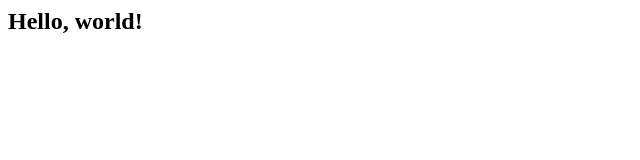
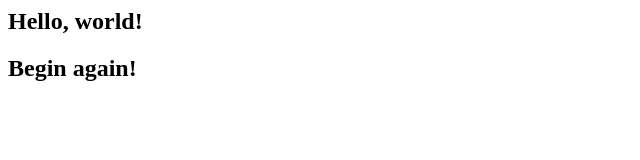
Before and after one commit to ionutcalofir/ionutcalofir.github.io, a plain HTML site: page index.html in a window 1280 px wide. Shown: the whole page, without its empty margins (0-640 px from the left). Drawn offline with Linux system fonts and the light colour scheme.

Commit message:
Update main page

```diff
--- a/index.html
+++ b/index.html
@@ -1 +1,2 @@
 <h2>Hello, world!</h2>
+<h2>Begin again!</h2>
```
